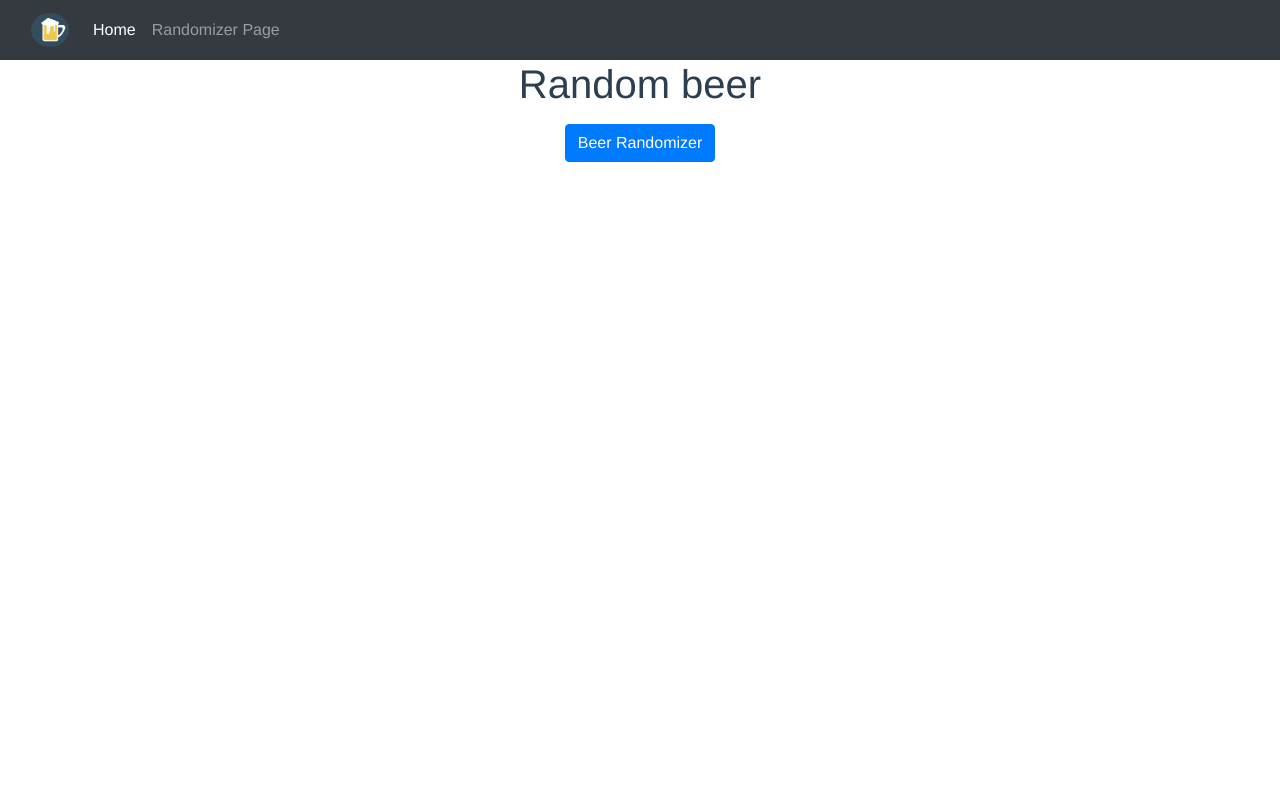
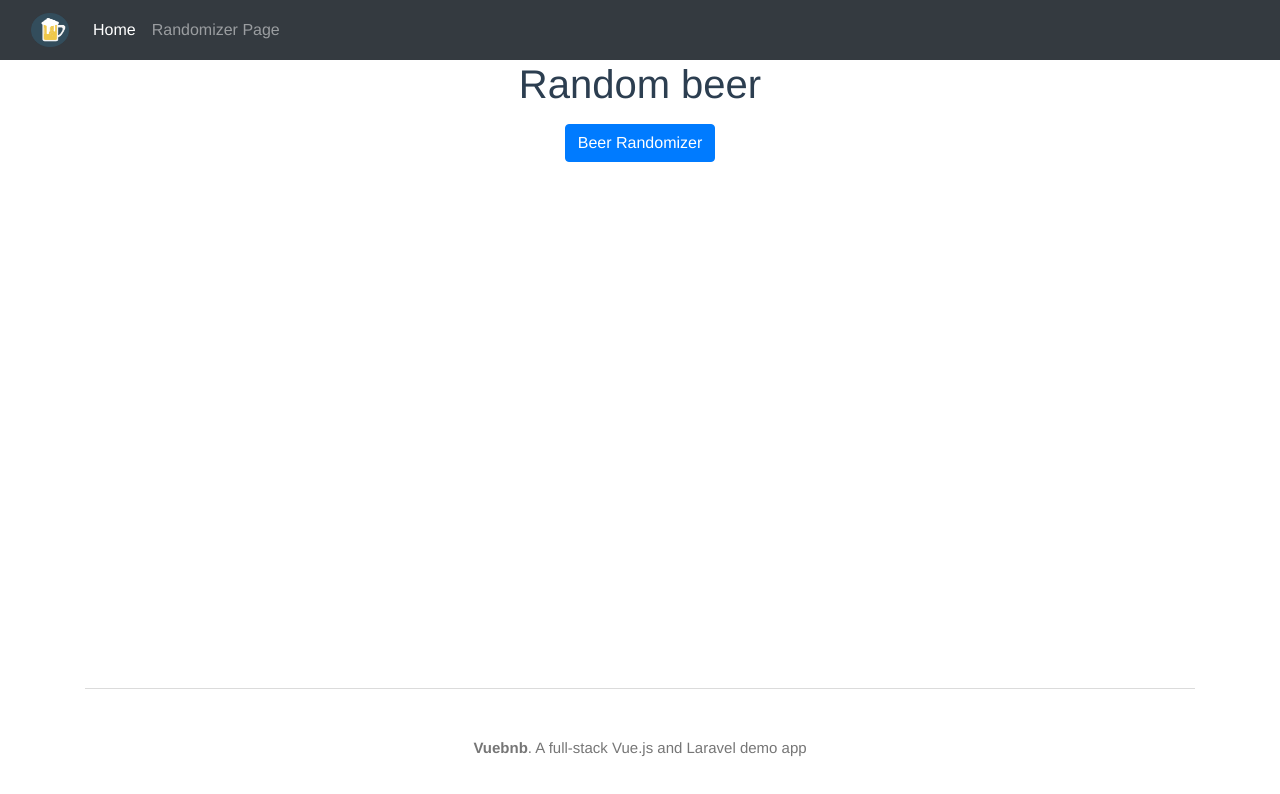
Before and after one commit to TheCoreyMcCue/BeerApi, a Vue app: page /#/random in a window 1280 px wide. Shown: the top 794 px of the page. Built offline with nearby package versions, Linux system fonts and the light colour scheme.

Commit message:
initial footer setup

```diff
--- a/src/App.vue
+++ b/src/App.vue
@@ -1,17 +1,22 @@
 <template>
   <div id="app">
-    <Navbar />
-    <router-view />
+    <div class="main">
+      <Navbar />
+      <router-view />
+    </div>
+    <Footer />
   </div>
 </template>
 
 <script lang="ts">
 import { Component, Vue } from "vue-property-decorator";
 import Navbar from "@/components/Navbar.vue"; // @ is an alias to /src
+import Footer from "@/components/Footer.vue"; // @ is an alias to /src
 
 @Component({
   components: {
     Navbar,
+    Footer,
   },
 })
 export default class App extends Vue {}
@@ -24,6 +29,10 @@ export default class App extends Vue {}
   -moz-osx-font-smoothing: grayscale;
   text-align: center;
   color: #2c3e50;
+}
+
+.main {
+  min-height: 80vh;
 }
 
 #nav {
--- /dev/null
+++ b/src/components/Footer.vue
@@ -0,0 +1,40 @@
+<template>
+  <div id="footer" class="container">
+    <div class="hr"></div>
+    <div class="container">
+      <p>
+        <span>
+          <strong>Vuebnb</strong>. A full-stack Vue.js and Laravel demo app
+        </span>
+      </p>
+    </div>
+  </div>
+</template>
+
+<script>
+import { Component, Prop, Vue } from "vue-property-decorator";
+
+@Component
+export default class Navbar extends Vue {}
+</script>
+<style scoped>
+#footer {
+  margin-bottom: 3em;
+}
+
+#footer .icon {
+  height: 23px;
+  display: inline-block;
+  margin-bottom: -6px;
+}
+
+.hr {
+  border-bottom: 1px solid #dbdbdb;
+  margin: 3em 0;
+}
+
+#footer p {
+  font-size: 15px;
+  color: #767676 !important;
+}
+</style>
--- a/src/views/Home.vue
+++ b/src/views/Home.vue
@@ -6,7 +6,7 @@
 
 <script lang="ts">
 import { Component, Vue } from "vue-property-decorator";
-import BeerList from "@/components/BeerList.vue"; // @ is an alias to /src
+import BeerList from "@/components/BeerList.vue";
 
 @Component({
   components: {
```
